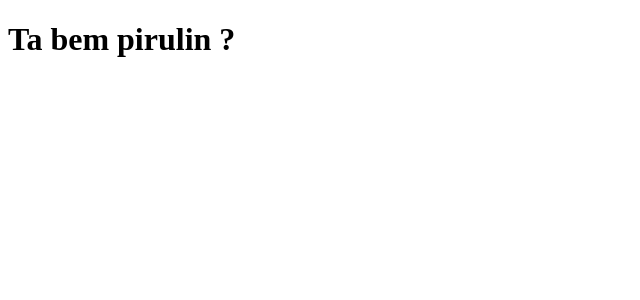
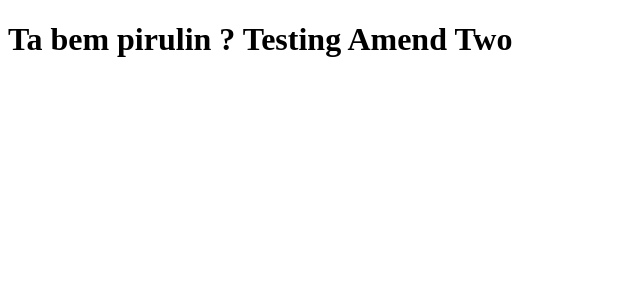
Before and after one commit to AlexandreAdabo/clone-tabnews, a Next.js app: page / in a window 1280 px wide. Shown: the top 300 px of the page, without its empty margins (0-640 px from the left). Built offline with nearby package versions, Linux system fonts and the light colour scheme.

Commit message:
fix/amending

```diff
--- a/pages/index.js
+++ b/pages/index.js
@@ -1,4 +1,4 @@
 function Home() {
-  return <h1>Ta bem pirulin ?</h1>;
+  return <h1>Ta bem pirulin ? Testing Amend Two</h1>;
 }
 export default Home;
```
